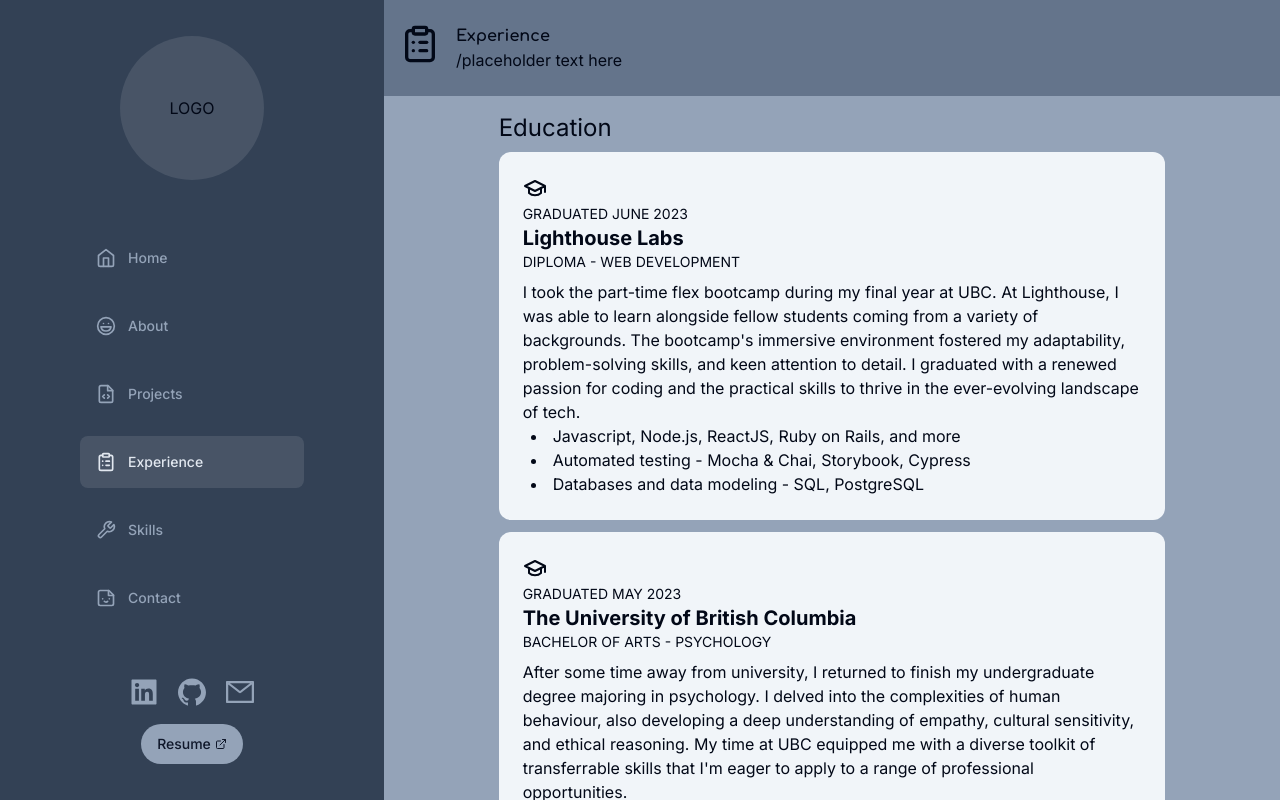
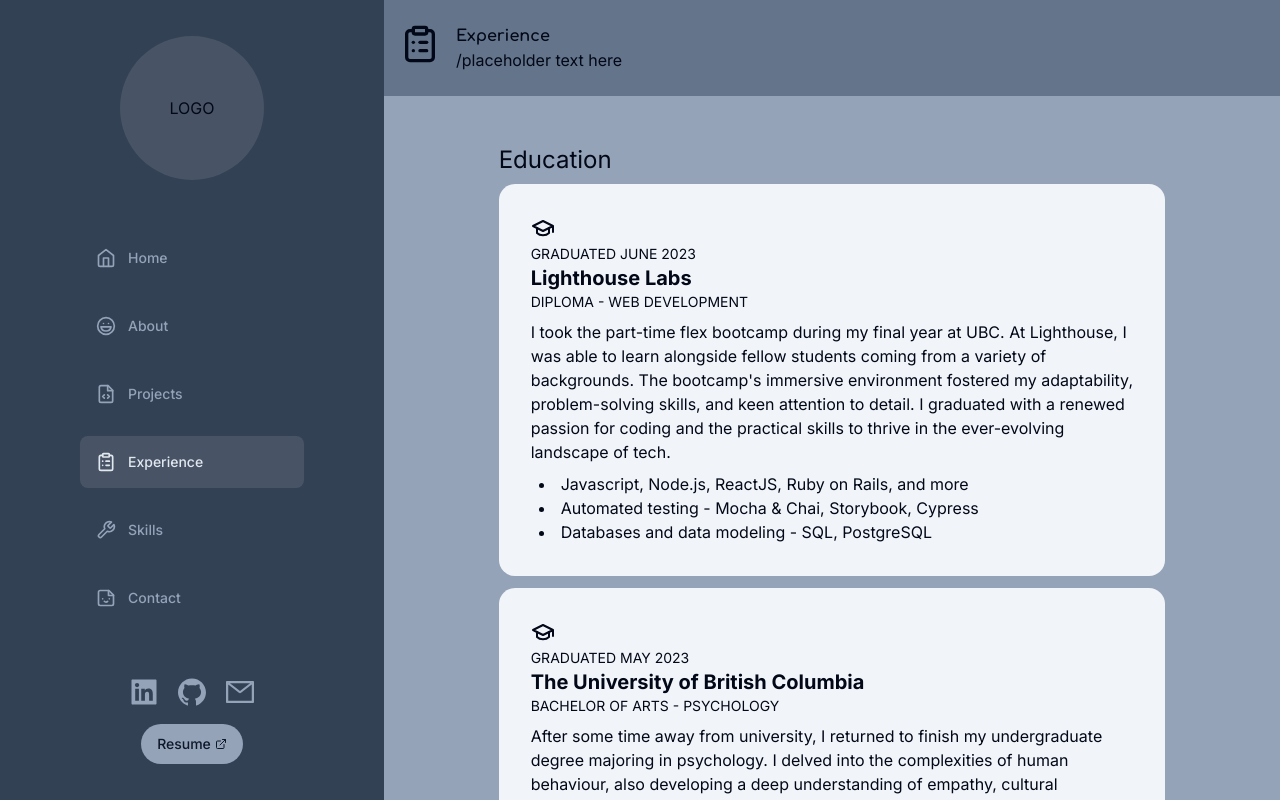
Before and after one commit to penguinboots/portfolio-v3, a Next.js app: page /experience in a window 1280 px wide. Shown: the top 800 px of the page. Built offline with nearby package versions, Linux system fonts and the light colour scheme.

Commit message:
style experiences page

```diff
--- a/app/(dashboard)/experience/page.tsx
+++ b/app/(dashboard)/experience/page.tsx
@@ -20,11 +20,12 @@ const ExperiencePage = () => {
     <ExperienceCard key={exp.title} exp={exp} />
   ));
 
-  let sectionTitle = "w-full lg:w-5/6 text-bold text-2xl mt-6 mb-2 first:mt-0 px-2 md:px-0";
+  let sectionTitle =
+    "w-full lg:w-5/6 text-bold text-2xl mt-6 mb-2 px-2 md:px-0 md:mt-8";
   let cardSection = "flex flex-col items-center w-full space-y-3";
 
   return (
-    <div className="w-full flex flex-col items-center sm:p-4 md:px-12 py-8">
+    <div className="w-full flex flex-col items-center sm:p-4 md:px-12 y-8">
       <h1 className={sectionTitle}>Education</h1>
       <div className={cardSection}>{eduCards}</div>
       <h1 className={sectionTitle}>Employment</h1>
--- a/components/ExperienceCard.tsx
+++ b/components/ExperienceCard.tsx
@@ -8,14 +8,18 @@ const ExperienceCard = ({ exp }: ExperienceCardProps) => {
   let bulletList = exp.bullets.map((bullet) => <li key={bullet}>{bullet}</li>);
 
   return (
-    <div className="w-full lg:w-5/6 sm:rounded-xl overflow-hidden flex flex-col bg-slate-100 p-6">
-      <exp.icon className="w-6 h-6 mb-1" />
-      <div className="flex flex-col mb-2">
+    <div
+      className="w-full lg:w-5/6 sm:rounded-2xl overflow-hidden
+                flex flex-col bg-slate-100
+                p-8 space-y-2"
+    >
+      <div className="flex flex-col">
+        <exp.icon className="w-6 h-6 mb-1" />
         <p className="text-sm">{exp.date.toUpperCase()}</p>
         <h1 className="font-bold text-xl">{exp.title}</h1>
         <h2 className="text-sm">{exp.subtitle.toUpperCase()}</h2>
       </div>
-      <div>{exp.desc}</div>
+      <div className="">{exp.desc}</div>
       <ul className="list-disc list-inside pl-2">{bulletList}</ul>
     </div>
   );
```
